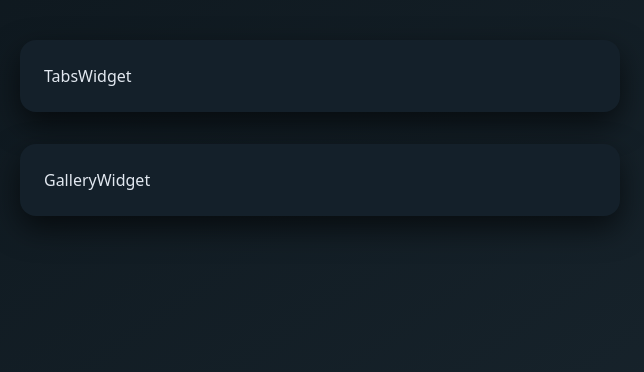
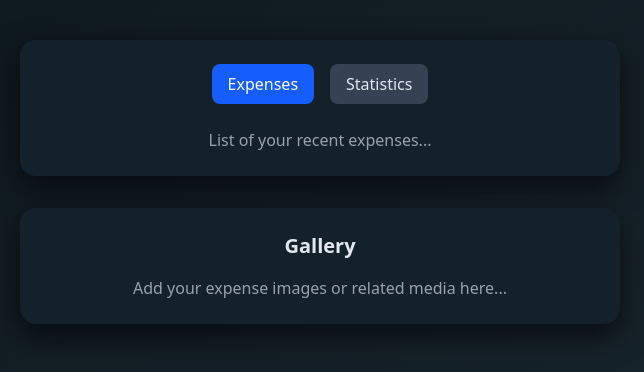
Before and after one commit to Akshat-Srivasta-va/lunacal, a React (Vite) app: page / in a window 1280 px wide. Shown: the top 372 px of the page, without its empty margins (636-1280 px from the left). Built offline with nearby package versions, Linux system fonts and the light colour scheme.

Commit message:
widget are changed

```diff
--- a/src/components/GalleryWidget.jsx
+++ b/src/components/GalleryWidget.jsx
@@ -1,9 +1,12 @@
-import React from 'react'
+import React from "react";
 
 const GalleryWidget = () => {
   return (
-    <div>GalleryWidget</div>
-  )
-}
+    <div className="text-center">
+      <h2 className="text-xl font-semibold mb-4">Gallery</h2>
+      <p className="text-gray-400">Add your expense images or related media here...</p>
+    </div>
+  );
+};
 
-export default GalleryWidget
+export default GalleryWidget;
--- a/src/components/TabsWidget.jsx
+++ b/src/components/TabsWidget.jsx
@@ -1,9 +1,36 @@
-import React from 'react'
+import React, { useState } from "react";
 
 const TabsWidget = () => {
+  const [activeTab, setActiveTab] = useState("expenses");
+
   return (
-    <div>TabsWidget</div>
-  )
-}
+    <div>
+      <div className="flex justify-center gap-4 mb-6">
+        <button
+          onClick={() => setActiveTab("expenses")}
+          className={`px-4 py-2 rounded-lg ${
+            activeTab === "expenses" ? "bg-blue-600 text-white" : "bg-gray-700"
+          }`}
+        >
+          Expenses
+        </button>
+        <button
+          onClick={() => setActiveTab("stats")}
+          className={`px-4 py-2 rounded-lg ${
+            activeTab === "stats" ? "bg-blue-600 text-white" : "bg-gray-700"
+          }`}
+        >
+          Statistics
+        </button>
+      </div>
 
-export default TabsWidget
+      {activeTab === "expenses" ? (
+        <p className="text-center text-gray-400">List of your recent expenses...</p>
+      ) : (
+        <p className="text-center text-gray-400">Expense statistics will appear here...</p>
+      )}
+    </div>
+  );
+};
+
+export default TabsWidget;
```
